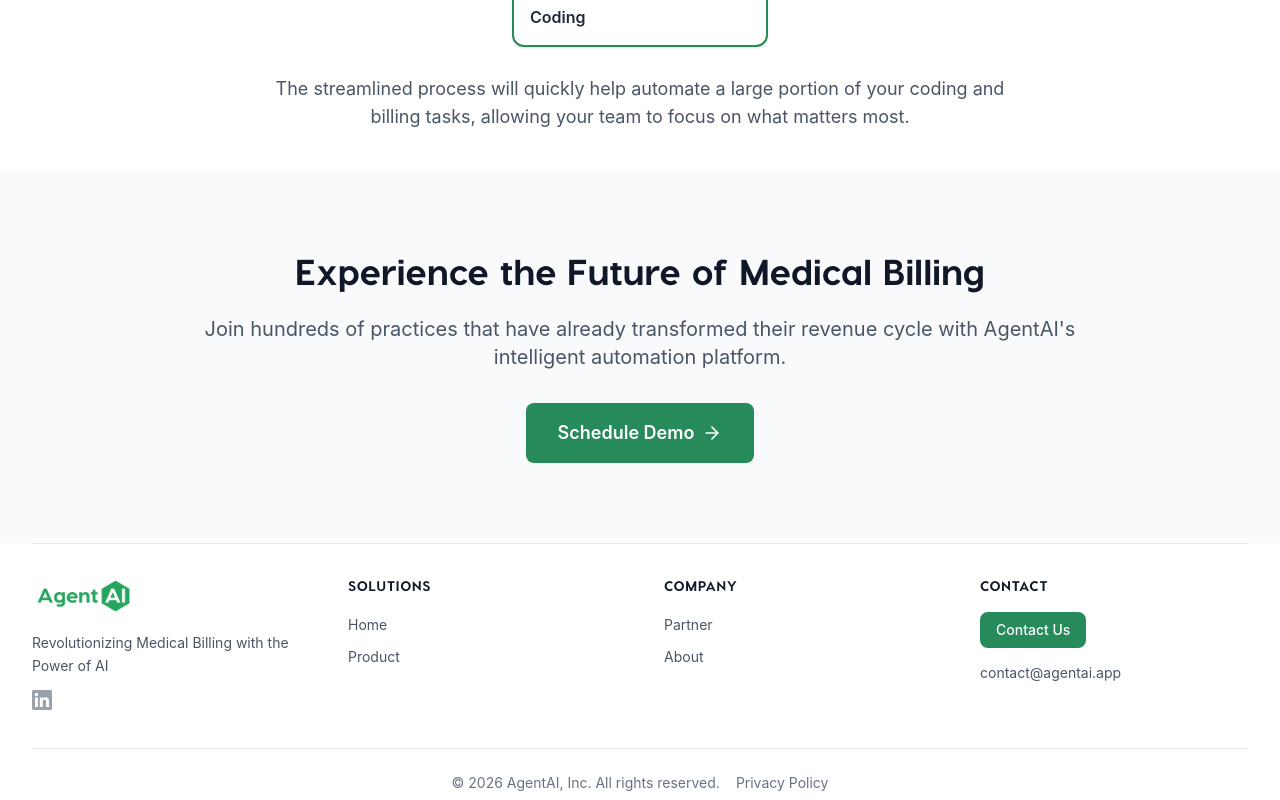
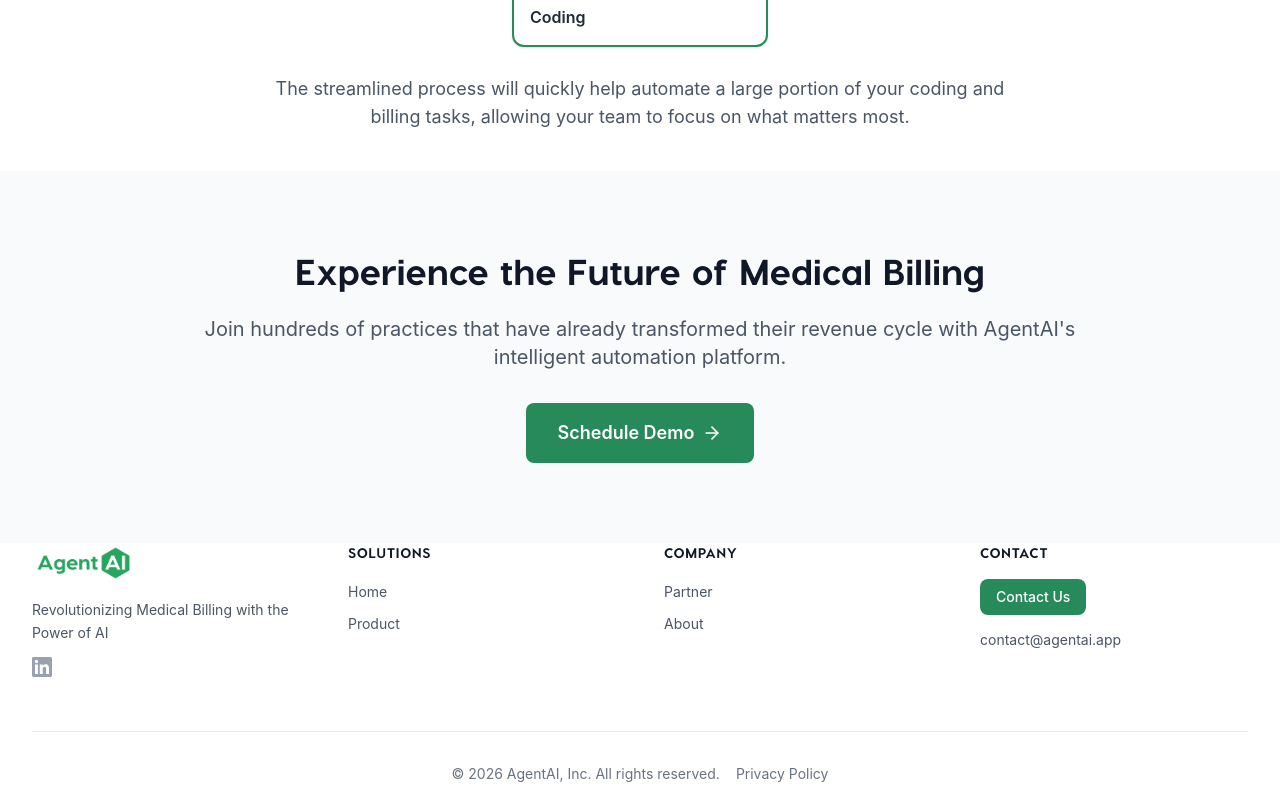
Before and after one commit to SureAgentAI/agentai-website, a React (Vite) app: page / in a window 1280 px wide. Shown: the part 2617-3417 px from the top of the page. Built offline with nearby package versions, Linux system fonts and the light colour scheme; the HTML template or start-up script is replaced by a standard one.

Commit message:
fix: remove top divider, center copyright below bottom divider

```diff
--- a/src/components/layout/Footer.tsx
+++ b/src/components/layout/Footer.tsx
@@ -3,12 +3,9 @@
 export default function Footer() {
   return (
     <footer className="bg-white">
-      <div className="container-site py-16">
-        {/* Top border */}
-        <div className="border-t border-gray-200"></div>
-
+      <div className="container-site pt-16 pb-8">
         {/* Main grid - 4 columns on desktop */}
-        <div className="grid grid-cols-1 md:grid-cols-2 lg:grid-cols-4 gap-8 lg:gap-12 mt-8">
+        <div className="grid grid-cols-1 md:grid-cols-2 lg:grid-cols-4 gap-8 lg:gap-12">
           {/* Brand */}
           <div>
             <Link to="/" className="block mb-4">
@@ -111,7 +108,7 @@
         </div>
 
         {/* Copyright */}
-        <div className="mt-8 pt-6 border-t border-gray-200">
+        <div className="mt-12 pt-8 pb-4 border-t border-gray-200">
           <div className="flex flex-col sm:flex-row items-center justify-center gap-2 sm:gap-4 text-sm text-gray-500">
             <p>© {new Date().getFullYear()} AgentAI, Inc. All rights reserved.</p>
             <Link
```
